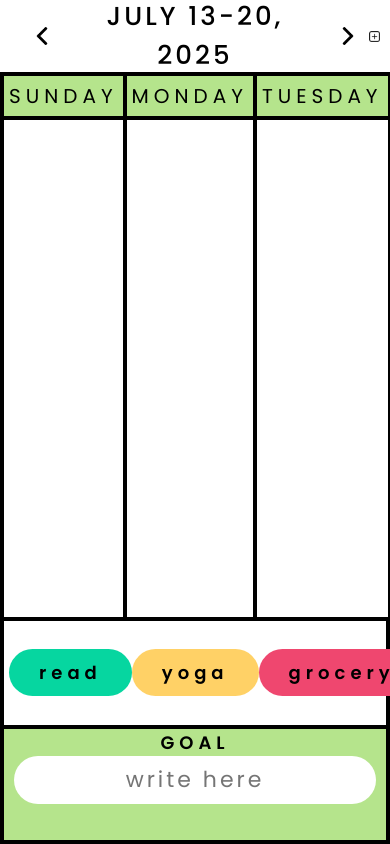
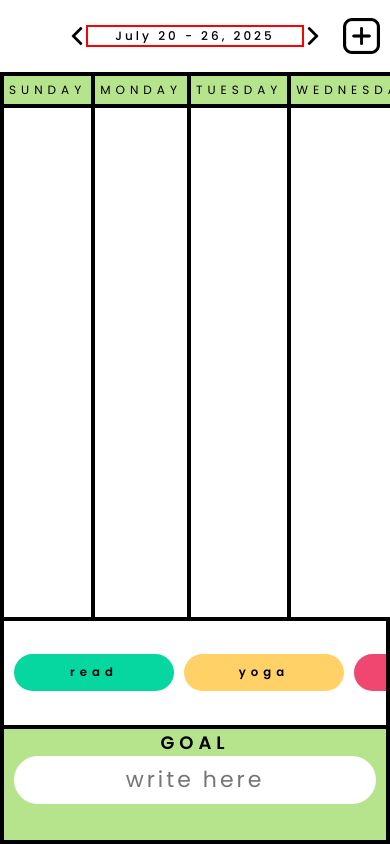
Before and after one commit to kripha/habit-tracker, a plain HTML site: page docs/index.html in a window 390 px wide. Drawn offline with nearby package versions, Linux system fonts and the light colour scheme.

Commit message:
shrink horizontally

```diff
--- a/docs/index.html
+++ b/docs/index.html
@@ -23,7 +23,7 @@
     <div id="titleContainer">
         <div id="dateContainer">
             <img id="leftArrow" class="arrow" src="static/images/left-arrow.png">
-            <span id="dateTitle">JULY 13-20, 2025</span>
+            <span id="dateTitle"></span>
             <img id="rightArrow" class="arrow" src="static/images/right-arrow.png">
         </div>
         <img id="addIcon" src="static/images/add-icon.png">
--- a/docs/static/main.js
+++ b/docs/static/main.js
@@ -5,6 +5,21 @@ let timerId = null; // track of single clicks and double clicks
 let clicked = false; // track if habit was just clicked
 let dropped = false; // track if a dropped event happened
 let maxHabitWidth = 0; // track widest habit in columns
+
+const MONTHS = [
+    "Jan",
+    "Feb",
+    "Mar",
+    "Apr",
+    "May",
+    "June",
+    "July",
+    "Aug",
+    "Sept",
+    "Oct",
+    "Nov",
+    "Dec",
+];
 
 /* helper functions */
 function addNewHabit(habitCol) {
@@ -55,7 +70,7 @@ function addNewHabit(habitCol) {
     // style
     newHabitElement.style.position = "static";
     newHabitElement.style.width = "100%"; //NOTE: should we worry about overflow? habit width gets big when moved
-    newHabitElement.style.margin = "3px 0px";
+    newHabitElement.style.margin = "3px 5px";
 
     habitCol.append(newHabitElement);
 
@@ -140,11 +155,18 @@ function addNewHabitOption(name, color) {
     let habitsContainer = document.getElementById("habitsContainer");
     let newHabitElement = document.createElement("div");
     newHabitElement.classList.add("habit");
-    newHabitElement.classList.add(name);
-    newHabitElement.draggable = "true";
+    newHabitElement.classList.add(name.replaceAll(" ", "-"));
+    // newHabitElement.draggable = "true";
     newHabitElement.innerHTML = name;
     newHabitElement.style.backgroundColor = "#" + color;
     newHabitElement.style.minWidth = "160px";
+    // newHabitElement.style.width = "clamp(100px, 3vw, 18px)";
+
+    // // add habitName span
+    // let habitName = document.createElement("span");
+    // habitName.classList.add("habitName");
+    // habitName.textContent = name;
+    // newHabitElement.appendChild(habitName);
 
     addHabitOptionEvents(newHabitElement);
     habitsContainer.appendChild(newHabitElement);
@@ -293,12 +315,6 @@ function openEditBox(modalBox, submitHabit, habitTarget, habitName, habitColor)
     deleteButton.innerHTML = "DELETE";
     deleteButton.onclick = () => deleteHabitOption(habitTarget, modalBox);
     modalContent.appendChild(deleteButton);
-
-    // add currHabit name to top
-    // let currHabitName = document.createElement("p");
-    // currHabitName.id = "currHabitName";
-    // currHabitName.innerHTML = habitTarget.innerHTML.toUpperCase();
-    // document.getElementById("closeContainer").appendChild(currHabitName);
 
     // parse habitColor string "rgb(r, g, b)"
     habitColor = habitColor.replace("rgb(", "").replace(")", "");
@@ -484,6 +500,26 @@ function addHabitOptionEvents(habitOption) {
     });
 }
 
+function setDateTitle(sunDate, satDate) {
+    title = "";
+    // are years diff?
+    if (sunDate.getFullYear() != satDate.getFullYear()) {
+        title = MONTHS[sunDate.getMonth()] + " " + sunDate.getDate() + ", " + sunDate.getFullYear() + " - "
+        + MONTHS[satDate.getMonth()] + " " + satDate.getDate() + ", " + satDate.getFullYear();
+    } else {
+        // years are same, but are months diff?
+        if (sunDate.getMonth() != satDate.getMonth()) {
+            title = MONTHS[sunDate.getMonth()] + " " + sunDate.getDate() + " - "
+            + MONTHS[satDate.getMonth()] + " " + satDate.getDate() + ", " + satDate.getFullYear();
+        } else {
+            // everything same except date
+            title = MONTHS[sunDate.getMonth()] + " " + sunDate.getDate() + " - " + " " + satDate.getDate() + ", " + satDate.getFullYear();
+        }
+    }
+    document.getElementById("dateTitle").textContent = title;
+
+}
+
 /* initialize habit events */
 let habits = document.querySelectorAll(".habit");
 habits.forEach((item) => addHabitOptionEvents(item));
@@ -543,23 +579,24 @@ inputGoal.addEventListener("keypress", event => {
     }
 });
 
+/* Date Title functions */
 
-// add delete button
+// get date of sunday and saturday of current week
+let sunDate = new Date();
+sunDate.setDate(sunDate.getDate() - sunDate.getDay());
+let satDate = new Date(sunDate);
+satDate.setDate(satDate.getDate() + 6);
+setDateTitle(sunDate, satDate);
 
-    // item.addEventListener("dragover", (event) => {
-    //     event.preventDefault(); //by default, nothing happens on dragover event
-    //     // currDraggedObject.style.cursor = "grabbing";
-    //     // event.dataTransfer.dropEffect = "move";
-    // })
-    // item.addEventListener("drop", (event) => {
-    //     event.preventDefault(); //by default, it'll try to open a link when dropped
+// change date with arrows
+document.getElementById("leftArrow").addEventListener("click", event => {
+    sunDate.setDate(sunDate.getDate() - 7);
+    satDate.setDate(satDate.getDate() - 7);
+    setDateTitle(sunDate, satDate);
+})
 
-    //     //if draggedObject is from the header, make a clone
-    //     if (currDraggedObject.parentElement.id == "habitsContainer") {
-    //         addNewHabit(item);
-    //     } else {
-    //         addUsedHabit(item);
-    //     }
-    //     console.log("A dropped event has occurred")
-
-    // })
+document.getElementById("rightArrow").addEventListener("click", event => {
+    sunDate.setDate(sunDate.getDate() + 7);
+    satDate.setDate(satDate.getDate() + 7);
+    setDateTitle(sunDate, satDate);
+})
--- a/docs/static/styles.css
+++ b/docs/static/styles.css
@@ -12,48 +12,57 @@ body, html {
     letter-spacing: 5px;
     padding: 0;
     overflow-x: auto;
+    /* overflow-y: scroll; */
     /* overflow-x: scroll; avoids any extra space when children expands and doesn't fit space */
 }
 #titleContainer {
     height: 5%;
     display: flex;
     align-items: center;
-    /* justify-content: center; */
+    justify-content: center;
+    /* margin: auto; */
     font-size: 26px;
     letter-spacing: 3px;
     font-weight:500;
     padding: 5px;
     margin: 10px;
-    /* border: 2px solid red; */
-    /* position: relative; */
-    position: relative; /* set this element as a reference point for addButton element */
+    /* border: 2px solid orange; */
+    /* width: 100%; */
+    /* overflow-x: scroll; */
+    position: relative;
 }
 #dateContainer {
-    /* border: 2px solid orange; */
-    /* position: fixed; */
-    margin: 0 auto;
-    /* border: 2px solid orange; */
     display: flex;
-    /* width: fit-content; */
-    /* display: inline-block; */
     justify-content: center;
     align-items: center;
-    /* height: 150%; */
     width: 500px;
-
 
 }
 #dateTitle {
     display: inline-block;
+    white-space: nowrap;
+    font-size: clamp(12px, 3vw, 28px);
+    /* width: clamp(70%, 6vw, 100%); */
+    /* min-width: 100%; */
+    width: clamp(50%, 55vw, 100%);
+    border: 2px solid red;
 }
 .arrow {
+    /* height: 5%; */
     width: 5%;
+    /* position: absolute; */
     /* height: 10%; */
-    margin: 5%;
+    /* margin: 5%; */
     /* border: 3px solid red; */
 }
+/* #leftArrow {
+    left: clamp(10%, 15vw, 70%);
+}
+#rightArrow {
+    right: clamp(10%, 1vw, 70%);
+} */
 .arrow:hover{
-    width: 6%;
+    height: 5%;
     cursor: pointer;
 }
 #addIcon {
@@ -61,12 +70,12 @@ body, html {
     right: 0px;
     /* padding: 0px 5px; */
     /* margin-left: 5px; */
-    width: 3%;
+    height: 70%;
     /* top: 0; */
 }
 #addIcon:hover {
     cursor: pointer;
-    width: 4%;
+    height: 75%;
 }
 #weekdaysContainer {
     display: flex;
@@ -93,7 +102,8 @@ body, html {
 .weekday{
     background-color: #b5e48c;
     margin-bottom: 10px;
-    font-size: 20px;
+    /* font-size: 20px; */
+    font-size: clamp(12px, 3vw, 20px);
     font-weight: 400;
     letter-spacing: 5px;
     border-bottom: 4px solid black;
@@ -123,9 +133,9 @@ body, html {
     padding: 5px;
     /* width: 100%; */
     flex-grow: 1;
+    overflow-x: scroll; /* scroll through habit options when screen gets smaller*/
 }
 .habit {
-    background-color: lightcoral;
     padding: 10px 30px;
     display: flex; /* use flex to center habit name */
     justify-content: center;
@@ -135,11 +145,21 @@ body, html {
     /* margin: 5%; */
     /* width: 8%; */
     /* height: 60%; */
-    font-size: 18px;
+    font-size: clamp(10px, 3vw, 18px);
     cursor: grab;
     box-sizing: border-box; /* include padding and border in determining width */
-    /* flex-grow: 1; grow to fill up space */
-    /* border: 2px solid green; */
+
+
+    margin: 10px 5px;
+    min-width: 160px;
+    /* height: 10%; */
+    /* height: 20%; */
+}
+.habitName {
+        /* show ellipsis when */
+        overflow: hidden;
+        /* white-space: nowrap; */
+        text-overflow: ellipsis;
 }
 .habit:hover {
     transform: scale(1.05);
```
